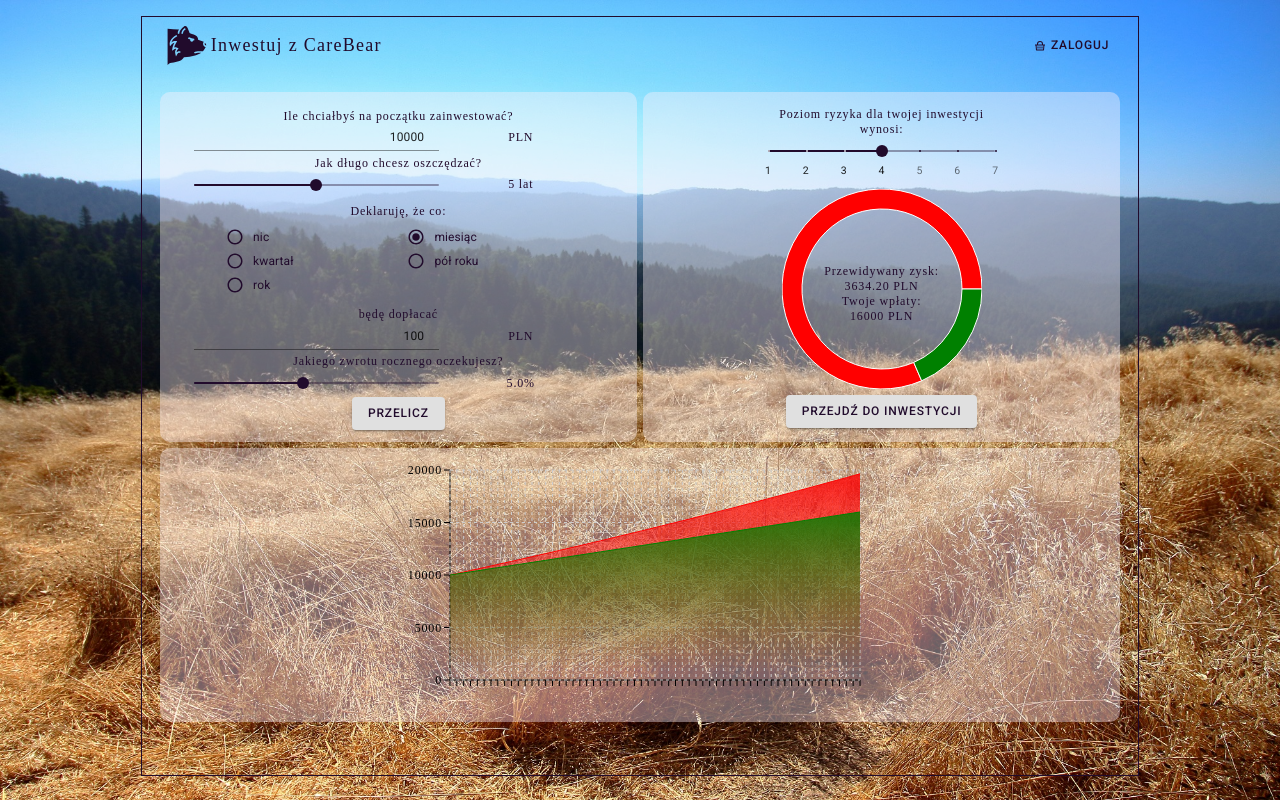
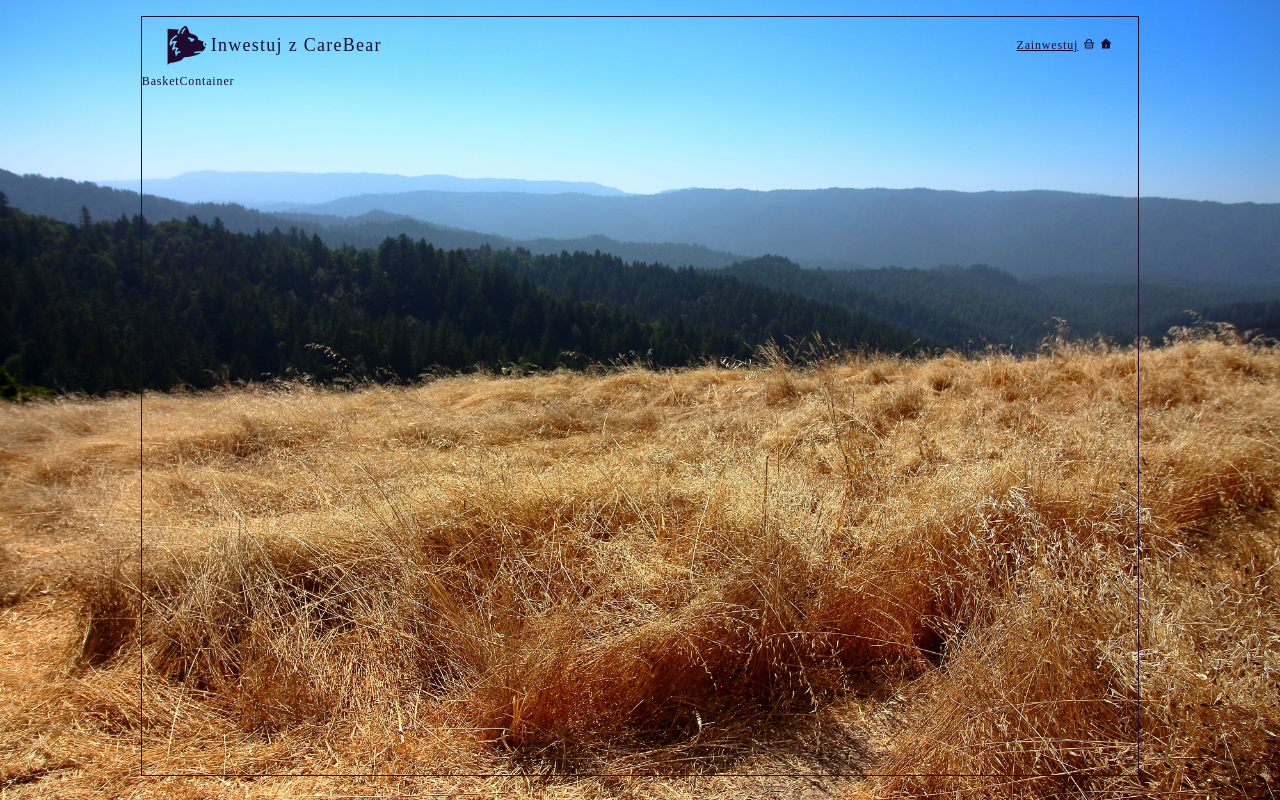
Before and after one commit to MagdaSzade/fintech-challenge, a React (Create React App) app: page /basket in a window 1280 px wide. Built offline with nearby package versions, Linux system fonts and the light colour scheme.

Commit message:
CAR-41 add ReactRouter and create navigation panel to change routes

```diff
--- a/package.json
+++ b/package.json
@@ -13,6 +13,7 @@
         "@types/node": "^12.0.0",
         "@types/react": "^16.9.0",
         "@types/react-dom": "^16.9.0",
+        "@types/react-router-dom": "^5.1.6",
         "@types/recharts": "^1.8.16",
         "axios": "^0.19.0",
         "emotion": "^10.0.0",
@@ -27,6 +28,7 @@
         "react": "^16.13.1",
         "react-dom": "^16.13.1",
         "react-icons": "^3.11.0",
+        "react-router-dom": "^5.2.0",
         "react-scripts": "3.4.0",
         "recharts": "^1.8.5",
         "typescript": "~3.8.3"
--- a/src/Components/App.tsx
+++ b/src/Components/App.tsx
@@ -1,15 +1,24 @@
 import React from 'react';
 import './globalStyles';
 import {Header} from './Header/Header';
+import {BrowserRouter as Router, Switch, Route} from 'react-router-dom';
 import {FormContainer} from './FormContainer/FormContainer';
+import {InvestitionsContainer} from './InvestitionsContainer/InvestitionsContainer';
+import {BasketContainer} from './BasketContainer/BasketContainer';
 
 export const App = () => {
     return (
-        <div className="conteiner">
-            <div className="content-conteiner">
-                <Header />
-                <FormContainer />
+        <Router>
+            <div className="conteiner">
+                <div className="content-conteiner">
+                    <Header />
+                    <Switch>
+                        <Route path="/investitions" component={InvestitionsContainer} />
+                        <Route path="/basket" component={BasketContainer} />
+                        <Route path="/" component={FormContainer} />
+                    </Switch>
+                </div>
             </div>
-        </div>
+        </Router>
     );
 };
--- /dev/null
+++ b/src/Components/BasketContainer/BasketContainer.tsx
@@ -0,0 +1,5 @@
+import React from 'react';
+
+export const BasketContainer: React.FC = () => {
+    return <div>BasketContainer</div>;
+};
--- a/src/Components/Header/Header.styles.ts
+++ b/src/Components/Header/Header.styles.ts
@@ -16,9 +16,3 @@ export const logoStyle = css({
 export const logoPStyle = css({
     fontSize: '1.5rem',
 });
-
-export const navStyle = css({
-    fontSize: '0.5rem',
-    display: 'flex',
-    alignItems: 'center',
-});
--- a/src/Components/Header/Header.tsx
+++ b/src/Components/Header/Header.tsx
@@ -1,17 +1,13 @@
 import React from 'react';
-import {RiShoppingBasketLine} from 'react-icons/ri';
-import Button from '@material-ui/core/Button';
 import {Logo} from './HeaderLogo';
-import {headerStyle, navStyle} from './Header.styles';
+import {NavBar} from '../NavBar/NavBar';
+import {headerStyle} from './Header.styles';
 
 export const Header: React.FC = () => {
     return (
         <header className={headerStyle}>
             <Logo />
-            <div className={navStyle}>
-                <RiShoppingBasketLine />
-                <Button size="small">Zaloguj</Button>
-            </div>
+            <NavBar />
         </header>
     );
 };
--- /dev/null
+++ b/src/Components/InvestitionsContainer/InvestitionsContainer.tsx
@@ -0,0 +1,5 @@
+import React from 'react';
+
+export const InvestitionsContainer: React.FC = () => {
+    return <div>InvestitionsContainer</div>;
+};
--- /dev/null
+++ b/src/Components/NavBar/NavBar.helpers.ts
@@ -0,0 +1,26 @@
+import React from 'react';
+import {RiShoppingBasketLine, RiHome4Fill} from 'react-icons/ri';
+
+interface navButton {
+    name: string;
+    route: string;
+    display: string | React.FC;
+}
+
+export const navigationButtons: Array<navButton> = [
+    {
+        name: 'investitions',
+        route: '/investitions',
+        display: 'Zainwestuj',
+    },
+    {
+        name: 'basket',
+        route: '/basket',
+        display: RiShoppingBasketLine,
+    },
+    {
+        name: 'home',
+        route: '/',
+        display: RiHome4Fill,
+    },
+];
--- /dev/null
+++ b/src/Components/NavBar/NavBar.styles.ts
@@ -0,0 +1,10 @@
+import {css} from 'emotion';
+
+export const container = css({
+    display: 'flex',
+    alignItems: 'center',
+});
+
+export const buttonStyle = css({
+    padding: '0.2rem',
+});
--- /dev/null
+++ b/src/Components/NavBar/NavBar.tsx
@@ -0,0 +1,16 @@
+import React from 'react';
+import {Link} from 'react-router-dom';
+import {navigationButtons} from './NavBar.helpers';
+import {container, buttonStyle} from './NavBar.styles';
+
+export const NavBar: React.FC = () => {
+    const createButtons = navigationButtons.map(button => {
+        return (
+            <div className={buttonStyle} key={button.name}>
+                <Link to={button.route}>{typeof button.display === 'string' ? button.display : <button.display />}</Link>
+            </div>
+        );
+    });
+
+    return <div className={container}>{createButtons}</div>;
+};
```
Also changed, not shown: 2 other files (tests, documents, lock files or other folders).
